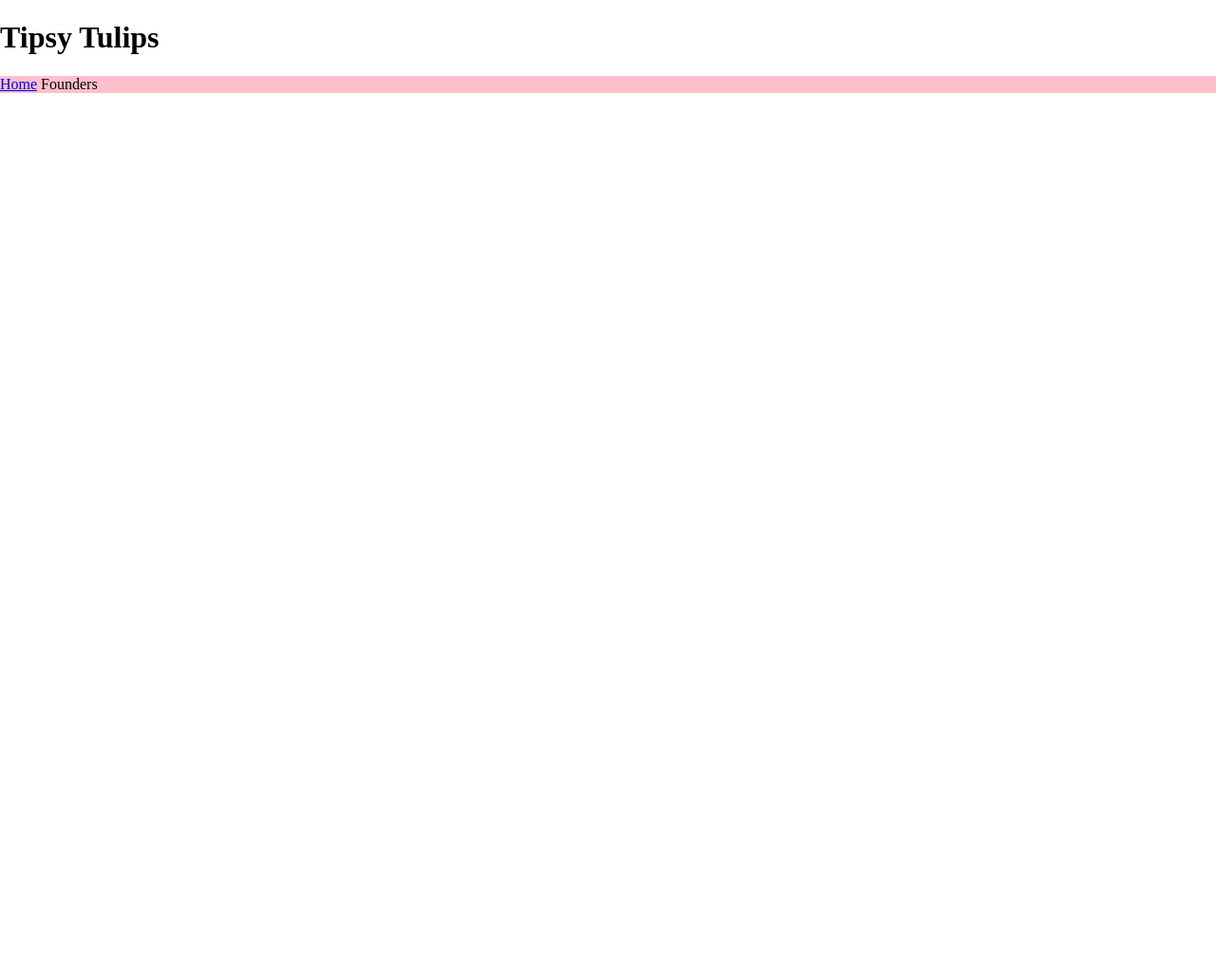
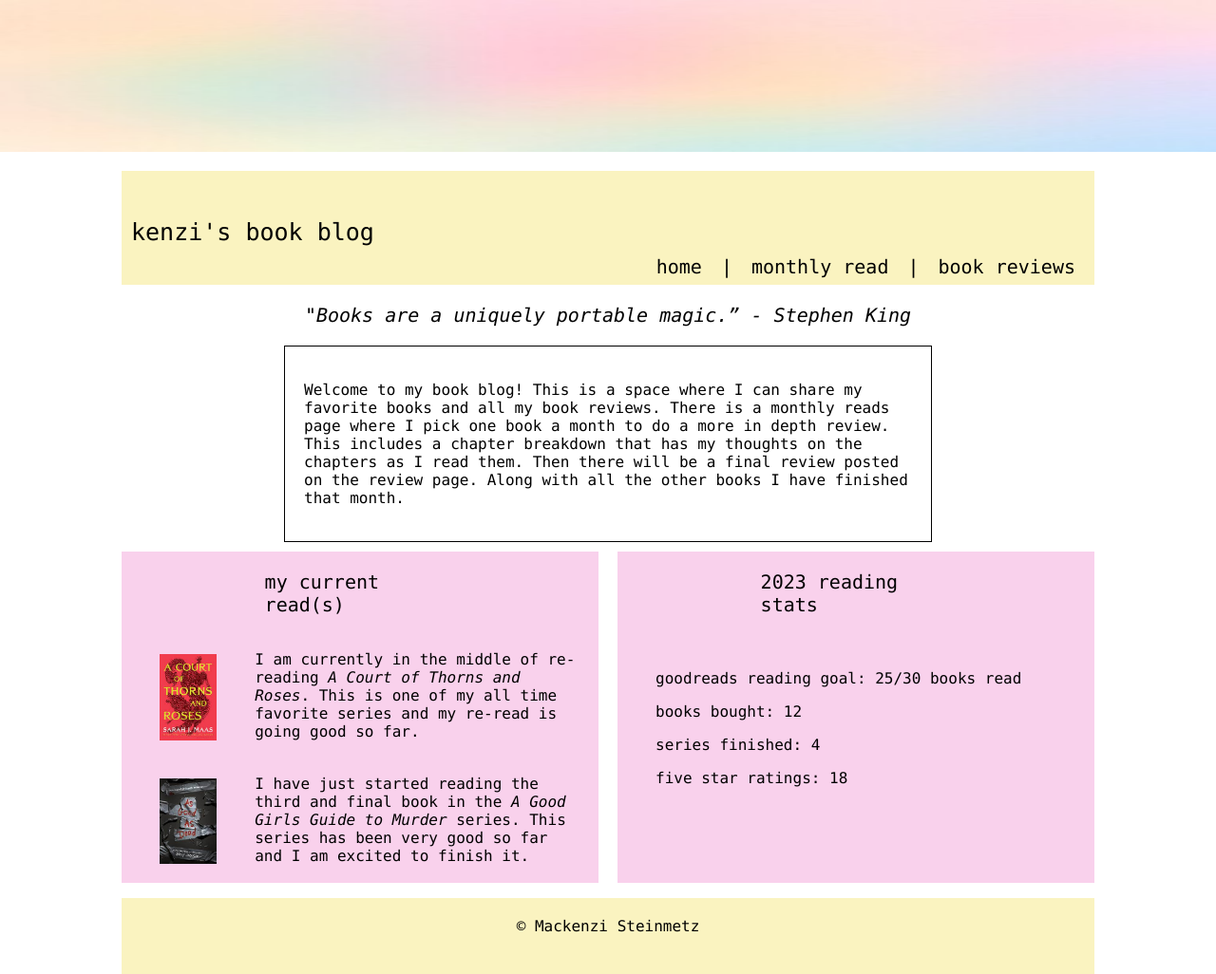
Before and after one commit to steinm58/final-project, a plain HTML site: page index.html in a window 1280 px wide. Shown: the whole page at 95% size. Before the commit the page ends 800 px from the top, so only its background shows below. Drawn offline with Linux system fonts and the light colour scheme.

Commit message:
completed final project website

```diff
--- a/index.html
+++ b/index.html
@@ -4,18 +4,56 @@
     <meta charset="UTF-8">
     <meta name="viewport" content="width=device-width, initial-scale=1.0">
     <meta http-equiv="X-UA-Compatible" content="ie=edge">
-    <title>Tipsy Tulips - Home</title>
+    <title>Kenzi's Book Blog - Home</title>
     <link rel="stylesheet" href="screen.css">
   </head>
   <body>
     <script src="index.js"></script>
-    <h1>Tipsy Tulips</h1>
+    <img class="banner" src="pastel.jpg" alt="pastel banner image">
     <nav>
-      <div class="nav">
-        <a href="index.html">Home</a>
-        <a>Founders</a>
+      <div class="title">kenzi's book blog</div>
+      <div class="nav-bar">
+        <div class="page"><a href="index.html">home</a></div>
+        <div class="divider">|</div>
+        <div class="page"><a href="monthly.html">monthly read</a></div>
+        <div class="divider">|</div>
+        <div class="page"><a href="review.html">book reviews</a></div>
       </div>
     </nav>
+    <div class="quote"><p><i>"Books are a uniquely portable magic.” - Stephen King</i></p></div>
+    <div class="intro">
+      <p>Welcome to my book blog! This is a space where I can share my favorite books and all my book reviews. There is a monthly reads page where I pick one book a month to do a more in depth review. This includes a chapter breakdown that has my thoughts on the chapters as I read them. Then there will be a final review posted on the review page. Along with all the other books I have finished that month.</p>
+    </div>
+    <div class="main-section">
+      <div class="current-read">
+        <div class="current-title">
+          <p>my current read(s)</p>
+        </div>
+        <div class="current-books">
+          <img class="current-cover" src="acotar.jpg" alt="picture of a court of thorns and roses cover">
+          <div class="current-about"><p>I am currently in the middle of re-reading <i>A Court of Thorns and Roses</i>. This is one of my all time favorite series and my re-read is going good so far.</p></div>
+        </div>
+        <div class="current-books">
+          <img class="current-cover" src="agggtm.jpg" alt="picture of as good as dead cover">
+          <div class="current-about"><p>I have just started reading the third and final book in the <i>A Good Girls Guide to Murder</i> series. This series has been very good so far and I am excited to finish it.</p></div>
+        </div>
+      </div>
+      <div class="about-me">
+        <div class="stats-title">
+          <p>2023 reading stats</p>
+        </div>
+        <div class="stats">
+          <p>goodreads reading goal: 25/30 books read</p>
+          <p>books bought: 12</p>
+          <p>series finished: 4</p>
+          <p>five star ratings: 18</p>
+          <p></p>
+        </div>
+      </div>
+    </div>
+    <footer>
+      <p class="footer-text">&copy; Mackenzi Steinmetz</p>
+    </footer>
   </body>
 </html>
 
--- a/screen.css
+++ b/screen.css
@@ -1,8 +1,182 @@
 body {
     padding: 0;
     margin: 0;
+    font-family: "Monaco", "Lucida Console", monospace;
 }
 
-.nav {
-    background-color: pink;
+.nav-bar {
+    display: flex;
+    flex-direction: row;
+    padding: 0;
+    justify-content: right;
 }
+
+.banner {
+    padding: 0;
+    margin: 0;
+    width: 100vw;
+    height: 20vh;
+    vertical-align: bottom;
+    padding-bottom: 20px;
+}
+
+nav {
+    background-color: #faf3c0;
+    width: 80vw;
+    height: 15vh;
+    margin: auto;
+}
+
+.page {
+    font-size: 20px;
+    padding-right: 20px;
+    align-items: center;
+}
+
+.divider {
+    font-size: 20px;
+    padding-right: 20px;
+    align-items: center;
+}
+
+a {
+    text-decoration: none;
+    color: black;
+}
+
+a:hover {
+    opacity: 60%;
+}
+
+.title {
+    font-size: 25px;
+    padding: 10px;
+    padding-top: 50px;
+}
+
+.quote {
+    font-size: 20px;
+    text-align: center;
+}
+
+.intro {
+    border: 1px solid black;
+    width: 50vw;
+    margin: auto;
+    padding: 20px;
+}
+
+.main-section {
+    display: flex;
+    flex-direction: row;
+    gap: 20px;
+    width: 80vw;
+    margin: auto;
+    padding-top: 10px;
+}
+
+.current-read {
+    background-color: #f9d1ec;
+    width: 50%;
+}
+
+.about-me {
+    background-color: #f9d1ec;
+    width: 50%;
+}
+
+.current-title {
+    width: 40%;
+    margin: auto;
+    font-size: 20px;
+}
+
+.stats-title {
+    width: 40%;
+    margin: auto;
+    font-size: 20px;
+}
+
+.current-books {
+    display: flex;
+}
+
+.current-cover {
+    width: 12%;
+    height: 24%;
+    padding: 20px;
+    padding-left: 40px;
+}
+
+.current-about {
+    padding-left: 20px;
+    padding-right: 20px;
+}
+
+.stats {
+    padding: 20px;
+    padding-left: 40px;
+}
+
+footer {
+    width: 80vw;
+    height: 10vh;
+    margin: auto;
+    background-color: #faf3c0;
+    font-family: "Monaco", "Lucida Console", monospace;
+}
+
+.footer-text {
+    text-align: center;
+    padding-top: 20px;
+}
+
+.monthly-title {
+    text-align: center;
+    font-size: 20px;
+}
+
+.monthly-main {
+    display: flex;
+    flex-direction: row;
+    gap: 20px;
+    width: 80vw;
+    margin: auto;
+    padding-bottom: 10px;
+}
+
+.book {
+    width: 30%;
+    background-color: #f9d1ec;
+    text-align: center;
+    padding: 10px;
+}
+
+.book-image {
+    width: 50%;
+    height: 90%;
+}
+
+.chapter-breakdown {
+    width: 70%;
+}
+
+.description {
+    border:1px solid black;
+}
+
+.chapter-number {
+    font-size: 16px;
+    padding-left: 10px;
+}
+
+.chapter {
+    text-align: center;
+    border: 1px solid black;
+}
+
+hr {
+    border: 2px solid black;
+    opacity: 0.3;
+    width: 80vw;
+}
```
Also changed, not shown: monthly.html (added, +55 -0 lines), review.html (added, +28 -0 lines), acotar.jpg (added), agggtm.jpg (added), goodreads.jpg (added), logo.jpeg (added), pastel.jpg (added).
